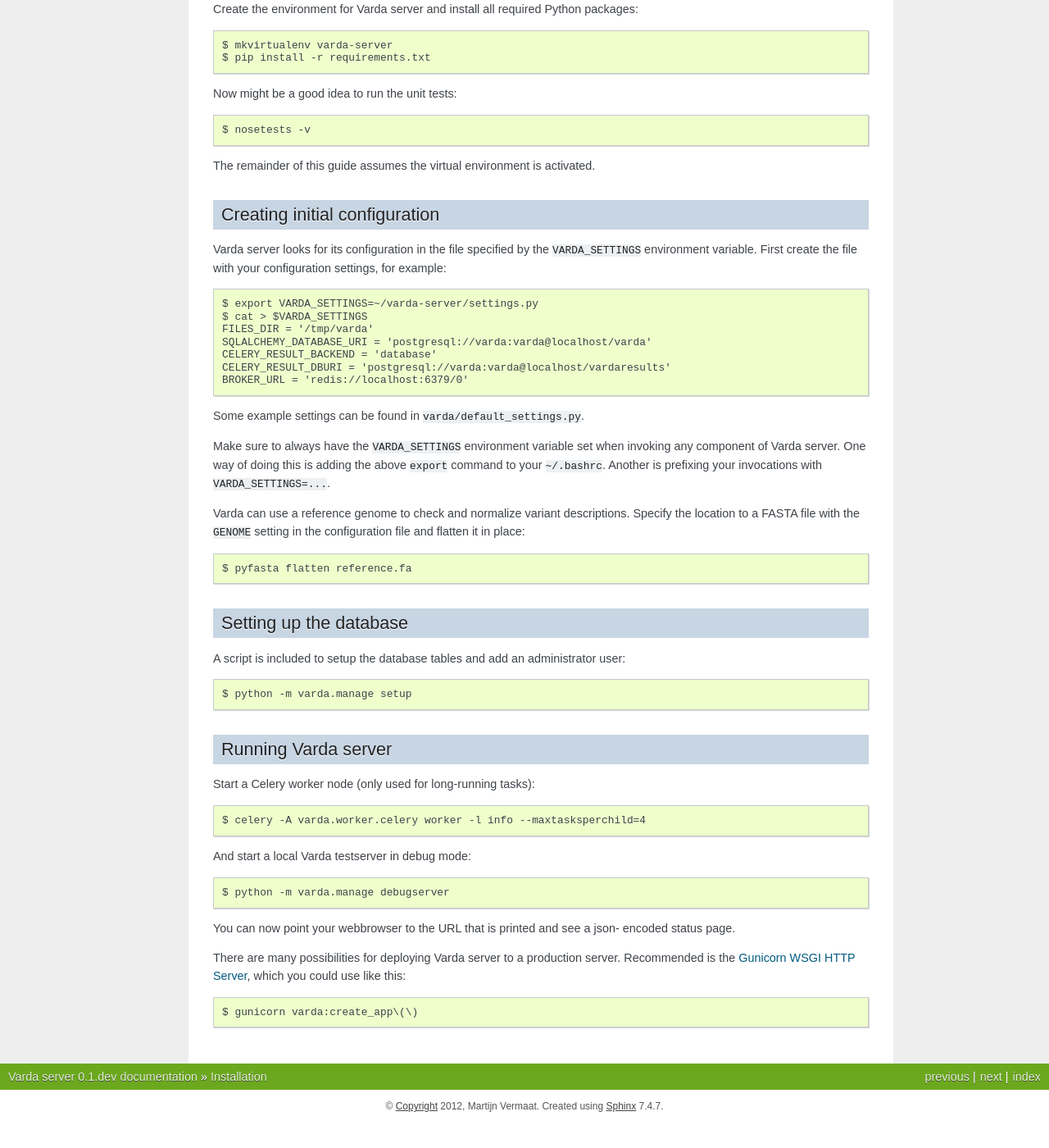
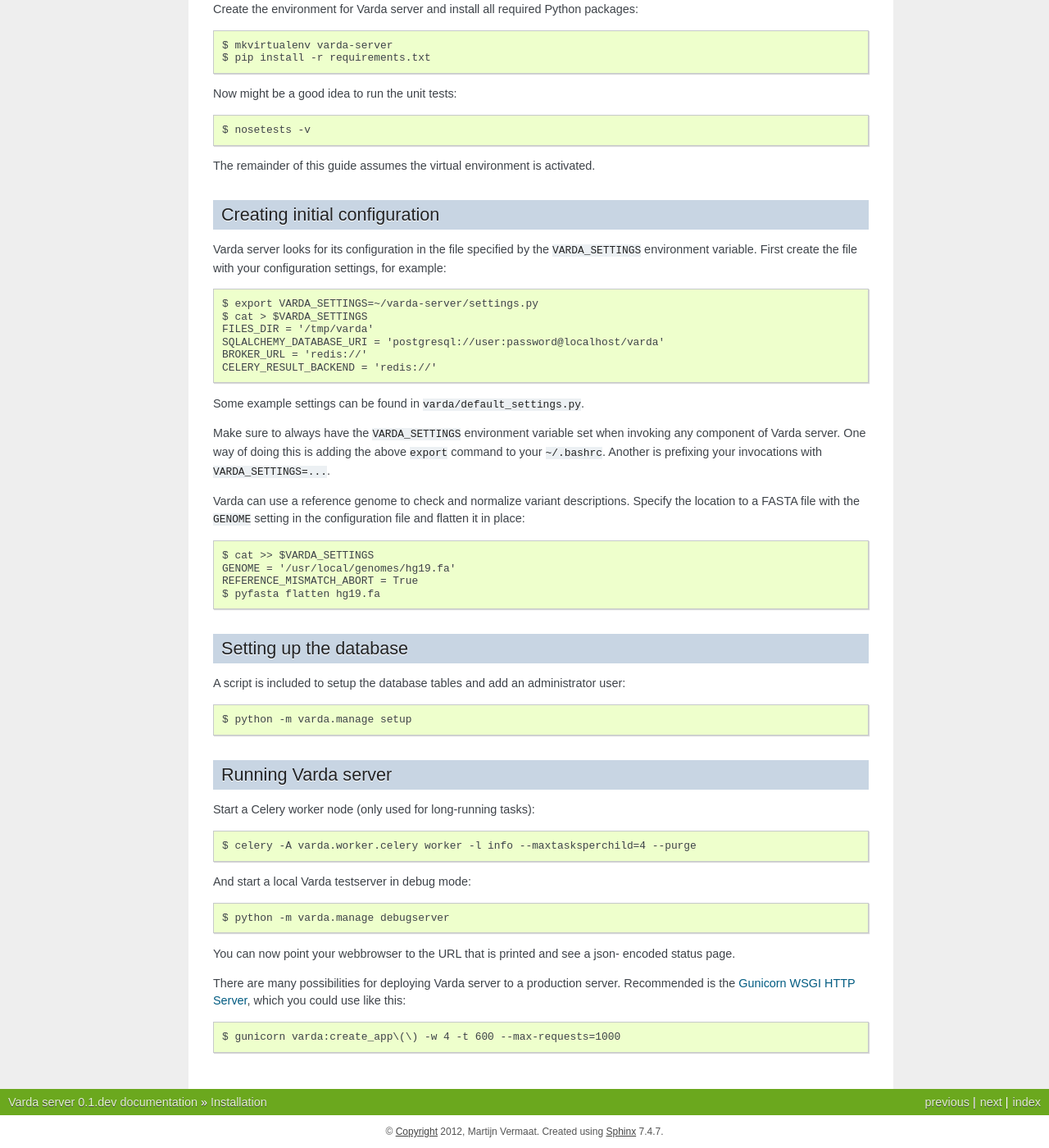
Before and after one commit to varda/varda, a Sphinx documentation site: the page built from doc/install.rst, in a window 1280 px wide and 1400 px high, scrolled down 2184 px. Shown: the whole window at 82% size. Built offline with Sphinx 7.4.7, drawn with Linux system fonts in a browser that asks for light colours; before the commit the page ends 3553 px from its top, so only the background shows below that.

Commit message:
Update default configuration

```diff
--- a/doc/install.rst
+++ b/doc/install.rst
@@ -160,10 +160,9 @@ configuration settings, for example::
     $ export VARDA_SETTINGS=~/varda-server/settings.py
     $ cat > $VARDA_SETTINGS
     FILES_DIR = '/tmp/varda'
-    SQLALCHEMY_DATABASE_URI = 'postgresql://varda:varda@localhost/varda'
-    CELERY_RESULT_BACKEND = 'database'
-    CELERY_RESULT_DBURI = 'postgresql://varda:varda@localhost/vardaresults'
-    BROKER_URL = 'redis://localhost:6379/0'
+    SQLALCHEMY_DATABASE_URI = 'postgresql://user:password@localhost/varda'
+    BROKER_URL = 'redis://'
+    CELERY_RESULT_BACKEND = 'redis://'
 
 Some example settings can be found in ``varda/default_settings.py``.
 
@@ -176,7 +175,10 @@ Varda can use a reference genome to check and normalize variant descriptions.
 Specify the location to a FASTA file with the ``GENOME`` setting in the
 configuration file and flatten it in place::
 
-    $ pyfasta flatten reference.fa
+    $ cat >> $VARDA_SETTINGS
+    GENOME = '/usr/local/genomes/hg19.fa'
+    REFERENCE_MISMATCH_ABORT = True
+    $ pyfasta flatten hg19.fa
 
 
 .. _database-setup:
@@ -197,7 +199,7 @@ Running Varda server
 
 Start a Celery worker node (only used for long-running tasks)::
 
-    $ celery -A varda.worker.celery worker -l info --maxtasksperchild=4
+    $ celery -A varda.worker.celery worker -l info --maxtasksperchild=4 --purge
 
 And start a local Varda testserver in debug mode::
 
@@ -210,4 +212,4 @@ There are many possibilities for deploying Varda server to a production
 server. Recommended is the `Gunicorn WSGI HTTP Server <http://gunicorn.org/>`_,
 which you could use like this::
 
-    $ gunicorn varda:create_app\(\)
+    $ gunicorn varda:create_app\(\) -w 4 -t 600 --max-requests=1000
```
Also changed, not shown: 1 other file.
